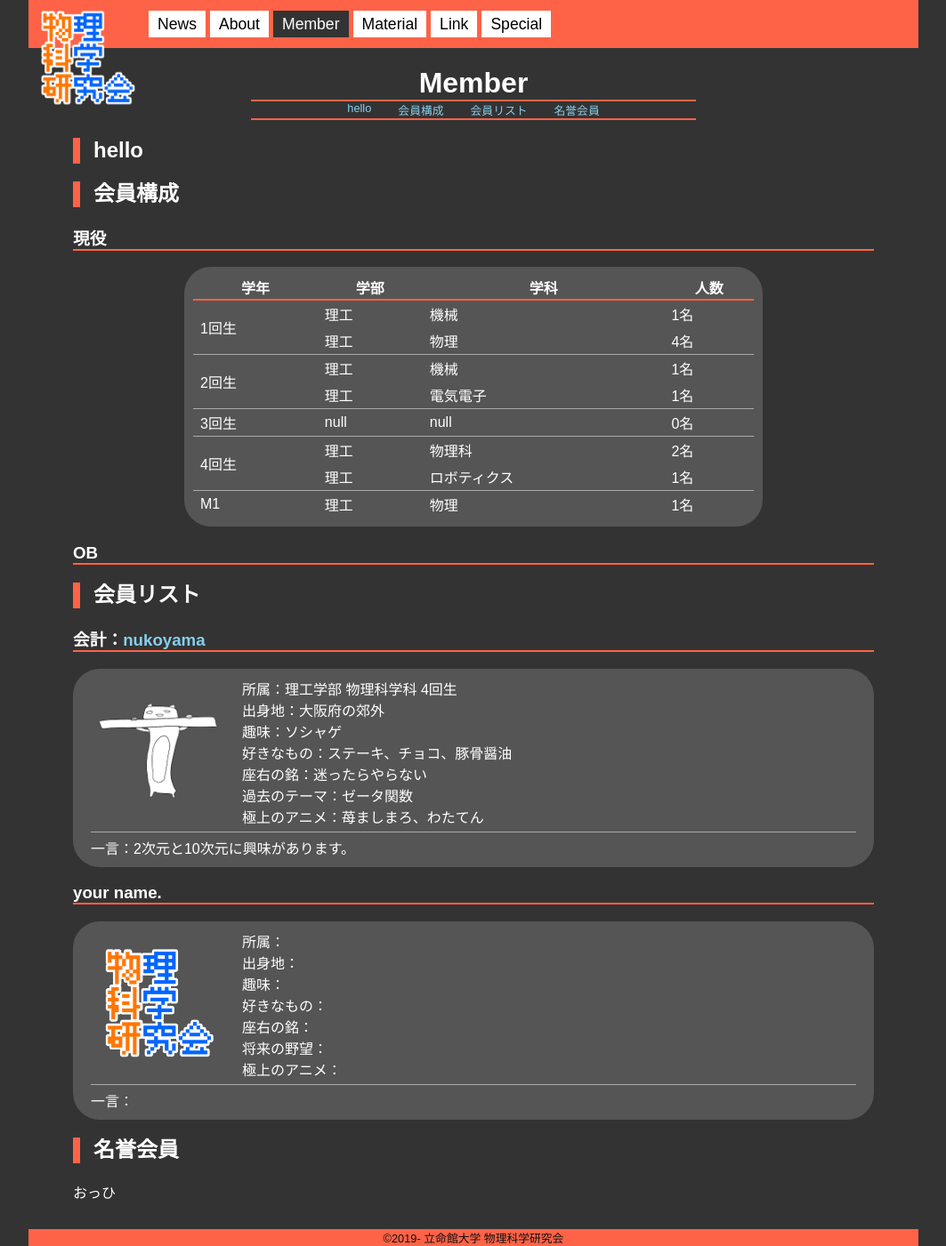
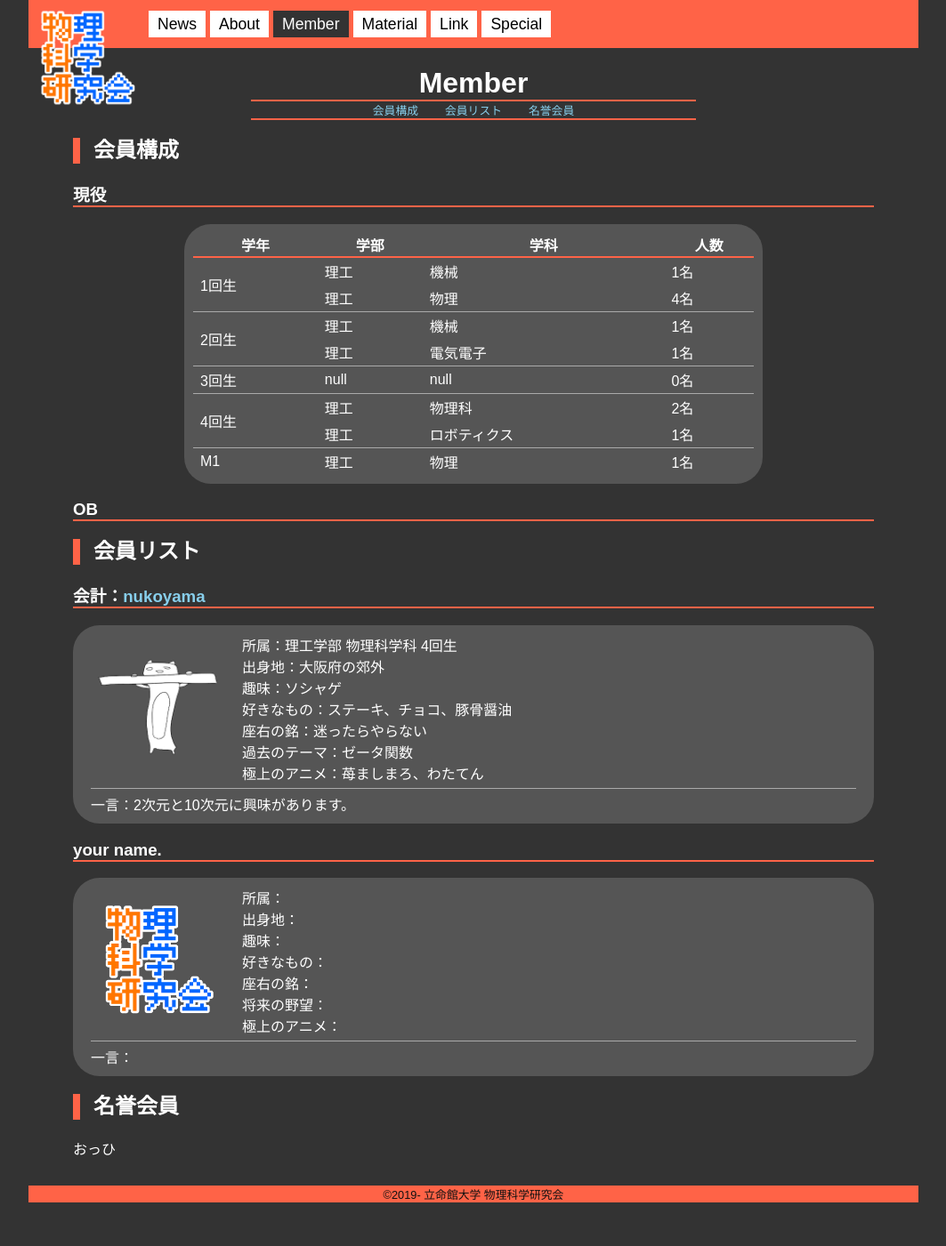
Before and after one commit to vuccaken/vuccaken.github.io, a Jekyll site: the page built from _pages/member.md, in a window 1280 px wide. Shown: the whole page at 89% size, without its empty margins (108-1171 px from the left). Built offline with Jekyll 4.4.1, drawn with Linux system fonts in a browser that asks for light colours; the table of contents is made by our own code; after the commit the page ends 1352 px from its top, so only the background shows below that.

Commit message:
Update member.md

```diff
--- a/_pages/member.md
+++ b/_pages/member.md
@@ -1,8 +1,6 @@
 ---
 title: Member
 ---
-
-## hello
 
 ## 会員構成
 
```
